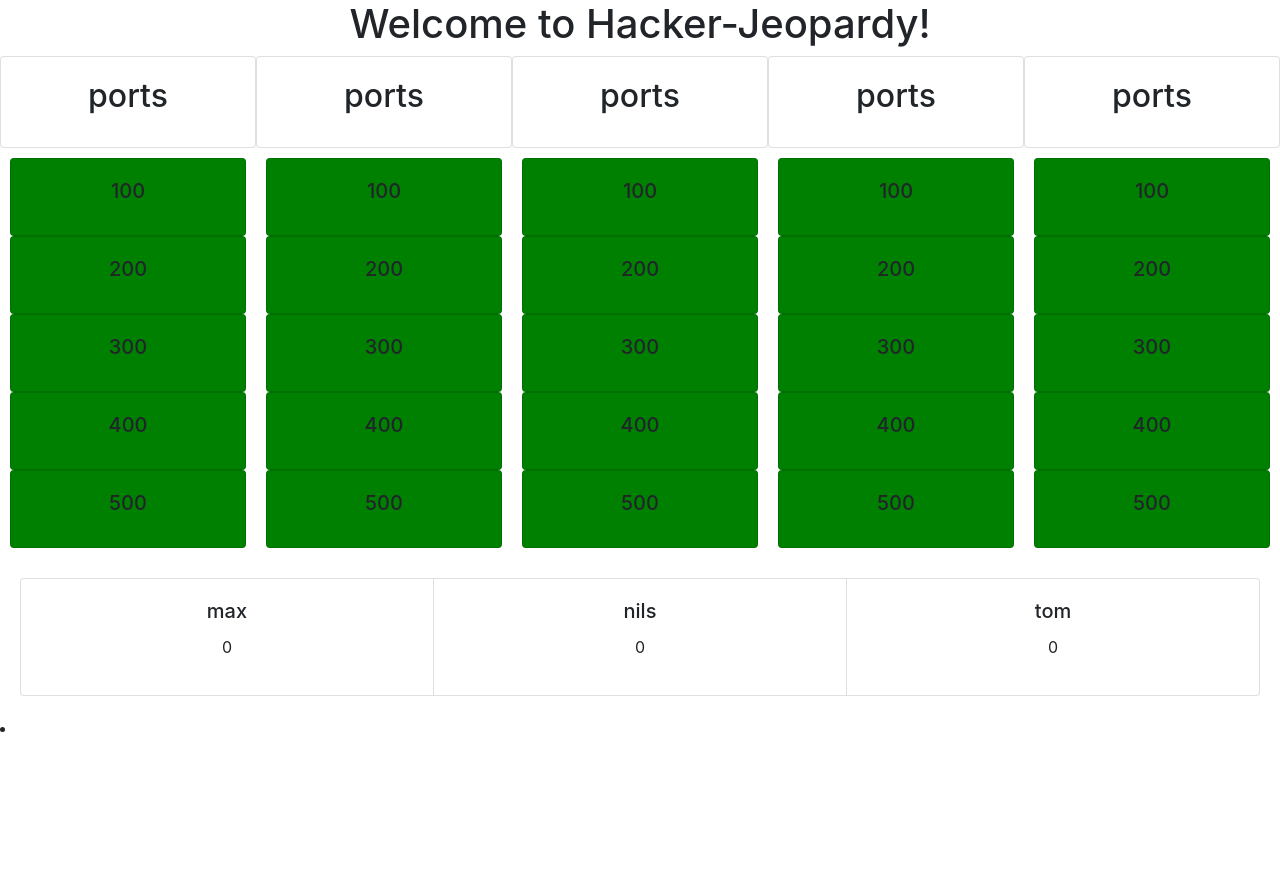
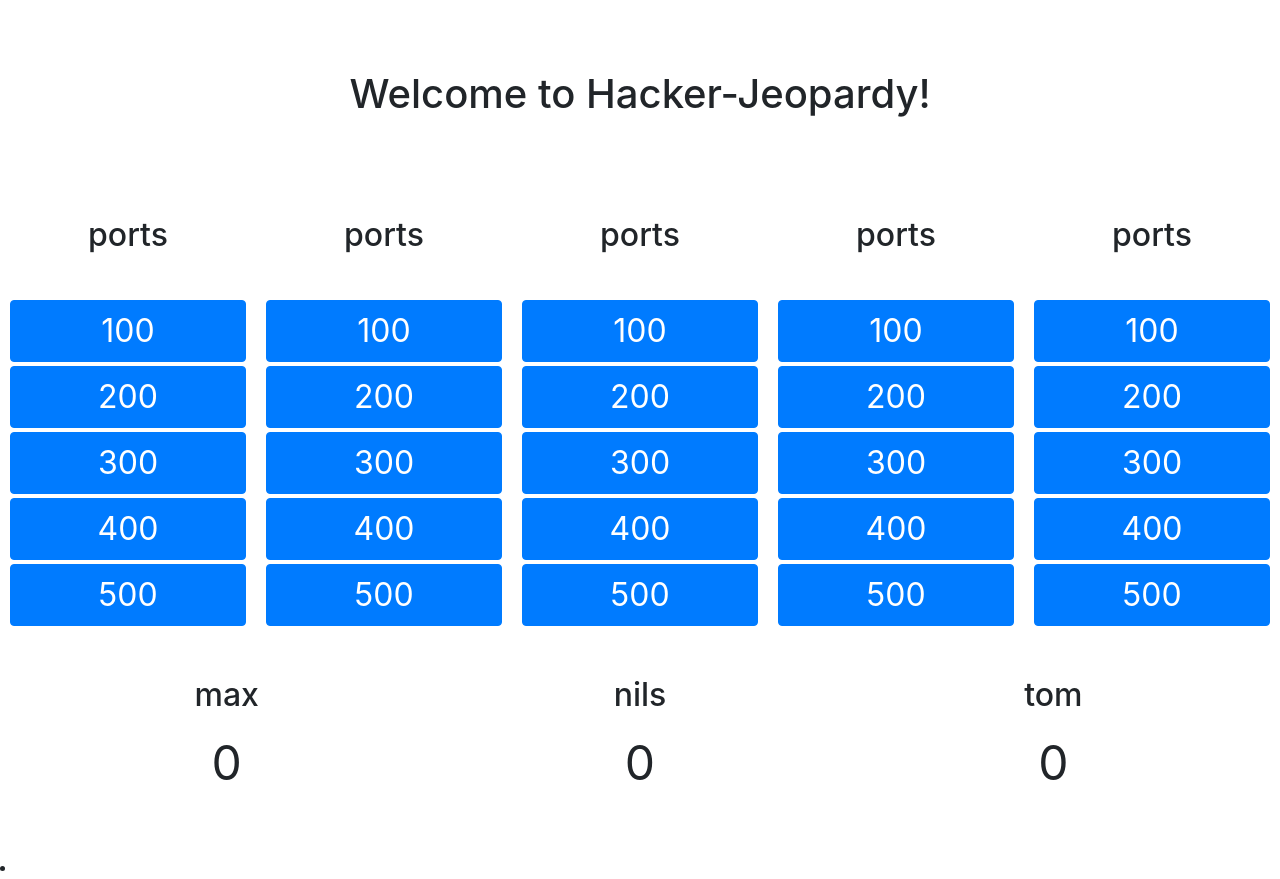
Before and after one commit to vspaceone/hackerjeopardy, an Angular app: page / in a window 1280 px wide. Before the commit the page ends 800 px from the top, so only its background shows below. Built offline with nearby package versions, Linux system fonts and the light colour scheme.

Commit message:
Add negative answers

```diff
--- a/src/app/app.component.html
+++ b/src/app/app.component.html
@@ -8,37 +8,54 @@
 <script src="https://cdnjs.cloudflare.com/ajax/libs/mustache.js/3.0.1/mustache.min.js"></script>
 
 <style>
+  body {
+    background-color: #eee;
+  }
+
   .av-false{
     background-color: red
   }
 
-  .av-true{
-    background-color: green;
+  .av-false:hover{
+    background-color: red
   }
+
+  button {
+    font-size: 2em;
+    padding-left: 40px;
+    padding-right: 40px;
+  }
+
+  .card {
+    border: none;
+  }
+
+
 </style>
 
 
 <!--The content below is only a placeholder and can be replaced.-->
 <div style="text-align:center">
-  <h1>
+  <h1 style="padding: 70px;">
     Welcome to  Hacker-Jeopardy!
   </h1>
   <div *ngIf="selectedQuestion" class="card" style="width: 100%; height: 100%; position: absolute; top: 0; left: 0; z-index: 2;">
     <div class="card-body">
-      <h5 class="card-title">{{selectedQuestion.value}}</h5>
-      <p *ngIf="selectedQuestion.answer" class="card-text" style="margin: auto;">{{selectedQuestion.answer}}</p>
+      <h5 class="card-title" style="font-size: 5em">{{selectedQuestion.value}}</h5>
+      <p *ngIf="selectedQuestion.answer" class="card-text" style="margin: auto; padding: 200px; height= 50%; font-size: 5em">{{selectedQuestion.answer}}</p>
       <img *ngIf="selectedQuestion.image" class="card-text" style="margin: auto;" src="{{selectedQuestion.image}}">
       <br>
 
 
 <div class="btn-group" *ngIf="selectedQuestion.available">
-      <button type="button" *ngFor="let p of players" class="btn btn-primary" (click)="answered(selectedQuestion,p)">{{p.name}}</button>
-      <button type="button" class="btn btn-danger" (click)="answered(selectedQuestion,undefined)">None</button>
-      <button type="button" class="btn btn-danger" (click)="cancel()">cancel</button>
+      <button type="button" *ngFor="let p of players" class="btn btn-primary btn-lg" (click)="answered(selectedQuestion,p)">{{p.name}}</button>
+      <button type="button" class="btn btn-warning btn-lg" (click)="answered(selectedQuestion,undefined)">None</button>
+      <button type="button" class="btn btn-warning btn-lg" (click)="cancel()">cancel</button>
+      <button type="button" *ngFor="let p of players" class="btn btn-danger btn-lg" (click)="notanswered(selectedQuestion,p)">{{p.name}}</button>
 </div>
       <div *ngIf="!selectedQuestion.available">
-        <p class="card-text">{{selectedQuestion.question}}</p>
-        <p class="card-text"><a href="#" class="btn btn-danger" (click)="close()">ok</a></p>
+        <p class="card-text" style="font-size: 2em;">{{selectedQuestion.question}}</p>
+        <button type="button" class="card-text" class="btn btn-danger btn-lg" (click)="close()">ok</button>
       </div>
     </div>
   </div>
@@ -54,19 +71,17 @@
 </div>
 <div class="card-group">
   <div *ngFor="let d of qanda" class="card-column" style="width: 20%; padding: 10px">
-    <div class="card text-center av-{{q.available}}" *ngFor="let q of d" (click)="onSelect(q)">
-      <div class="card-body">
-        <h5 class="card-title">{{q.value}}</h5>
-      </div>
-    </div>
+    <button class="btn btn-primary text-center av-{{q.available}}" style="width: 100%; margin-top: 4px;" *ngFor="let q of d" (click)="onSelect(q)">
+      {{q.value}}
+    </button>
   </div>
 </div>
 
 <div class="card-group" style="margin: 20px;">
   <div class="card text-center" *ngFor="let p of players">
     <div class="card-body">
-      <h5 class="card-title">{{p.name}}</h5>
-      <p>{{p.score}}</p>
+      <h5 class="card-title" style="font-size: 2em;">{{p.name}}</h5>
+      <p style="font-size: 3em">{{p.score}}</p>
     </div>
   </div>
 </div>
--- a/src/app/app.component.ts
+++ b/src/app/app.component.ts
@@ -23,6 +23,17 @@ export class AppComponent {
 
     }else{
       p.score = p.score + this.selectedQuestion.value;
+    }
+    q.available = false
+  }
+
+  notanswered(q,p): void {
+    console.log(q)
+
+    if(!p){
+
+    }else{
+      p.score = p.score - this.selectedQuestion.value;
     }
     q.available = false
   }
@@ -54,7 +65,7 @@ export class AppComponent {
       {"question":"Welchen Port hat SSH?", "answer": "22", "value":500,"available":true},
     ],
     [
-      {"question":"Welchen Port hat SSH?", "answer": "22", "value":100,"available":true},
+      {"question":"Welchen Port hat SSH?", "answer": "Was soll ich für einen Satz schrieben?", "value":100,"available":true},
       {"question":"Welchen Port hat SSH?", "answer": "22", "value":200,"available":true},
       {"question":"Welchen Port hat SSH?", "answer": "22", "value":300,"available":true},
       {"question":"Welchen Port hat SSH?", "answer": "22", "value":400,"available":true},
```
